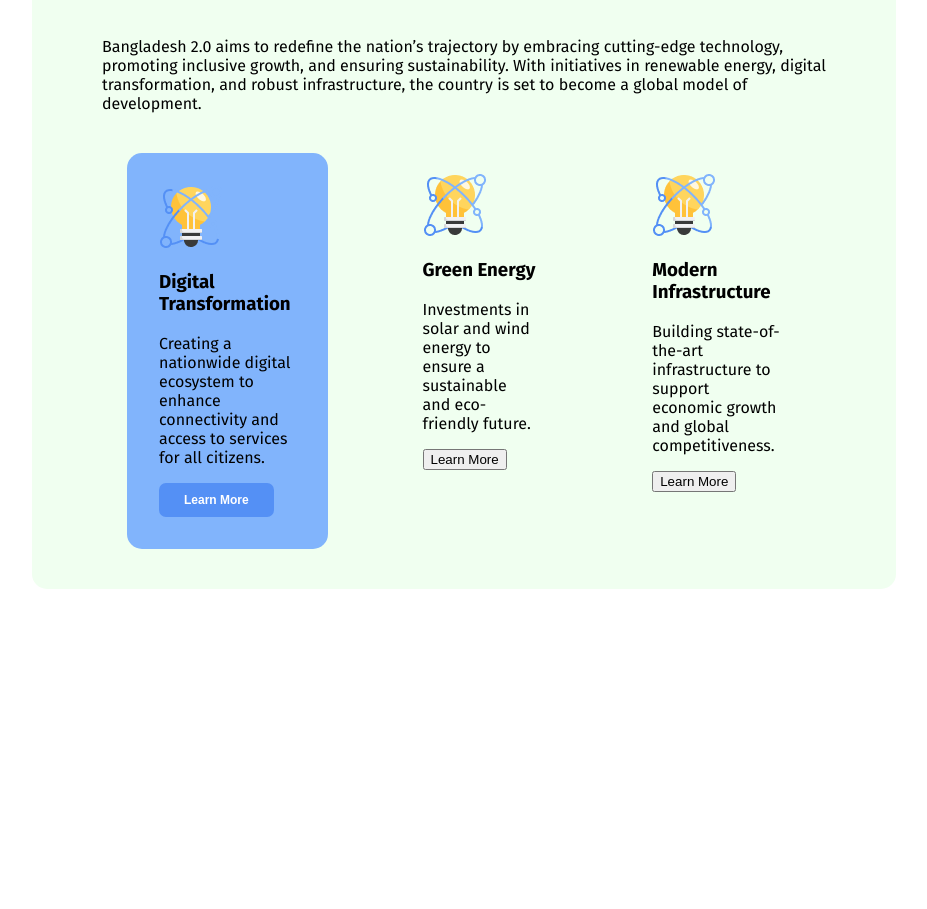
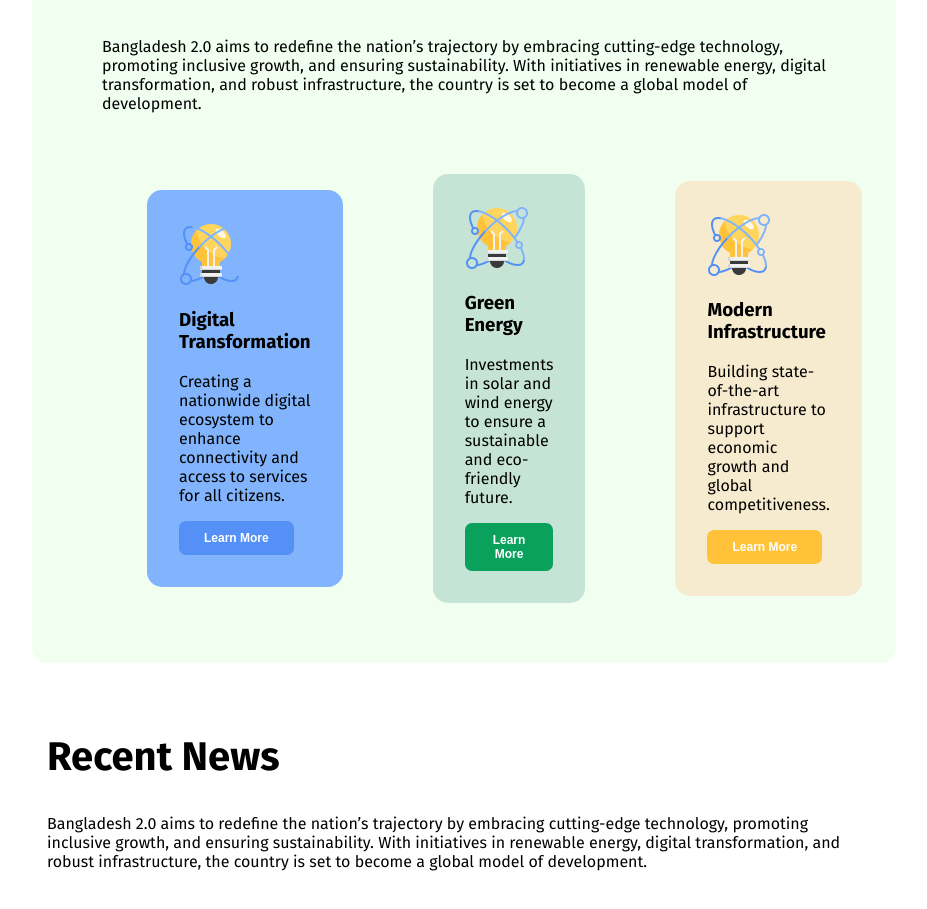
Before and after one commit to Rajib-PH/rak-b11-assignment01, a plain HTML site: page index.html in a window 1280 px wide. Shown: the part 747-1656 px from the top of the page, without its empty margins (176-1103 px from the left). Before the commit the page ends 1376 px from the top, so only its background shows below. Drawn offline with Linux system fonts and the light colour scheme.

Commit message:
added news

```diff
--- a/index.html
+++ b/index.html
@@ -36,22 +36,29 @@
             <p class="box-data">Creating a nationwide digital ecosystem to enhance connectivity and access to services for all citizens.</p>
             <button class="btn-digital">Learn More</button>
             </div>
-            <div class="box">
+            <div class="box green">
                 <img src="assets/card-icon.png" alt="">
                 <h3 class="box-title">Green Energy</h3>
                 <p class="box-data">Investments in solar and wind energy to ensure a sustainable and eco-friendly future.</p>
-                <button class="box-btn">Learn More</button>
+                <button class="btn-green">Learn More</button>
             </div>
-            <div class="box">
+            <div class="box modern">
             <img src="assets/card-icon.png" alt="">
             <h3 class="box-title">Modern Infrastructure</h3>
                 <p class="box-data">Building state-of-the-art infrastructure to support economic growth and global competitiveness.</p>
-                <button class="box-btn">Learn More</button>
+                <button class="btn-modern">Learn More</button>
             </div>
+            </div>
+      </section>
+      <!-- The Vision of Future end -->
 
-            </div>
+      <!-- Recent New Start -->
+       <section class="news">
+        <h1 class="Head-line">Recent News</h1>
+        <p class="Head-info">Bangladesh 2.0 aims to redefine the nation’s trajectory by embracing cutting-edge technology, promoting inclusive growth, and ensuring sustainability. With initiatives in renewable energy, digital transformation, and robust infrastructure, the country is set to become a global model of development.</p>
 
-      </section>
+
+       </section>
 
 </body>
 </html>
--- a/styles/rak.css
+++ b/styles/rak.css
@@ -51,7 +51,8 @@ header{
 }
 .tech-box {
     display: flex;
-    gap: 25px;
+    align-items: center;
+    justify-content: space-evenly;
 }
 .box {
     margin: 45px;
@@ -64,13 +65,23 @@ header{
 .section-info {
     font-size: 16px;
     font-weight: 400;
-    margin-bottom: 15px;
 }
 .digital {
     background-color: #81B4FC;
     border-radius: 15px;
     padding: 32px 32px;
-    margin: 25px;
+}
+
+.green {
+    background-color: #C6E4D6;
+    border-radius: 15px;
+    padding: 32px 32px;
+}
+
+.modern {
+    background-color: #F7EBCF;
+    border-radius: 15px;
+    padding: 32px 32px;
 }
 .btn-digital {
     background-color: #5490F5;
@@ -81,3 +92,37 @@ header{
     padding: 10px 25px;
     border: none;
 }
+.btn-green{
+    background-color: #09A15C;
+    font-size: 12px;
+    font-weight: bold;
+    border-radius: 7px;
+    color: white;
+    padding: 10px 25px;
+    border: none;
+}
+.btn-modern {
+    background-color: #FFC239;
+    font-size: 12px;
+    font-weight: bold;
+    border-radius: 7px;
+    color: white;
+    padding: 10px 25px;
+    border: none;
+}
+/* Recent News */
+.news{
+    background-color: #FFFFFF;
+    margin: 70px 200px;
+    border-radius: 15px;
+    padding-left: 15px;
+    padding-right: 45px;
+}
+.Head-line{
+    font-size: 40px;
+    font-weight: bold;
+}
+.Head-info {
+    font-size: 16px;
+    font-weight: 400;
+}
```
